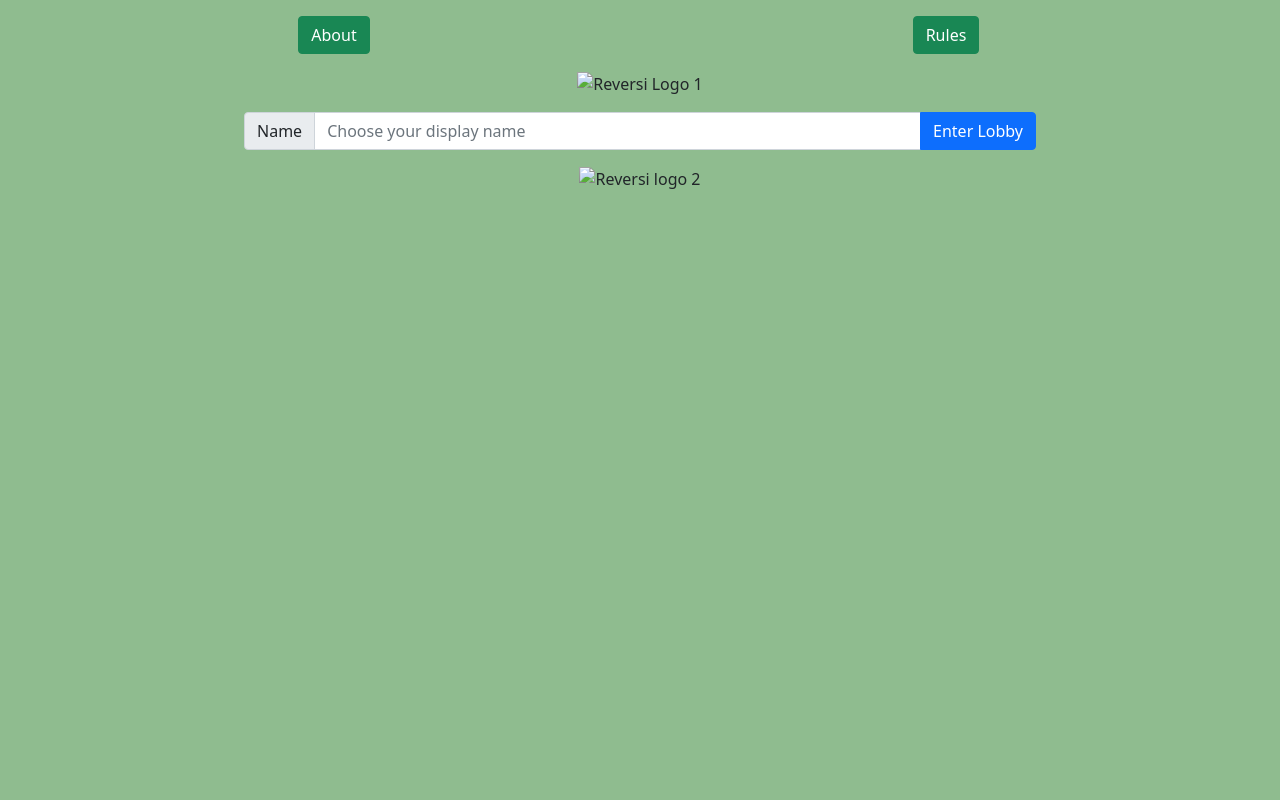
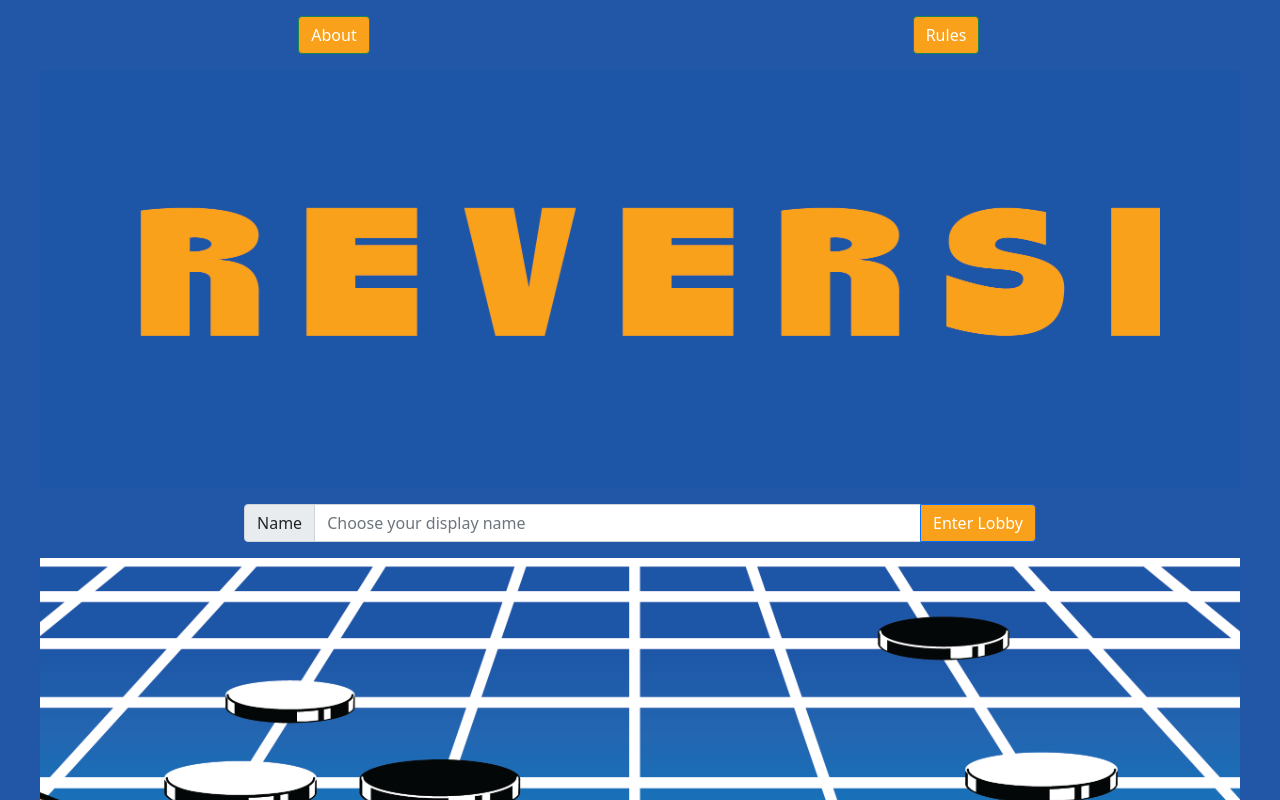
Before and after one commit to thaowowwow/tnreversii, a website: page public/index.html in a window 1280 px wide. Shown: the top 800 px of the page. Drawn offline with nearby package versions, Linux system fonts and the light colour scheme.

Commit message:
index page graphics

```diff
--- a/public/index.html
+++ b/public/index.html
@@ -10,9 +10,14 @@
 
     <style>
       body {
-        background-color: darkseagreen;
+        background-color: rgb(34, 86, 167);
+
 
       }
+
+      .btn {
+          background-color: rgb(249, 161, 27);
+        }
 
     </style>
 
@@ -25,7 +30,7 @@
 
       <div class="row m-3">
        <div class="col text-center">
-          <a class="btn btn-success text-nowrap" href="about.html">About</a>
+          <a class="btn btn-success text-nowrap" href="about.html" >About</a>
         </div>
           <div class="col text-center">
             <a class="btn btn-success text-nowrap" href="https://en.wikipedia.org/wiki/Reversi">Rules</a>
@@ -34,7 +39,7 @@
 
       <div class="row m-3">
         <div class="col  text-center">
-          <img class="img-fluid" src="assests/images/topsplash.png" alt="Reversi Logo 1"/>
+          <img class="img-fluid" src="assets/images/topreversigraphic.png" alt="Reversi Logo 1"/>
 
         </div>
 
@@ -54,7 +59,7 @@
 
       <div class="row m-3">
         <div class="col  text-center">
-          <img class="img-fluid" src="assests/images/bottomsplash.png" alt="Reversi logo 2"/>
+          <img class="img-fluid" src="assets/images/bottomreversigraphic.png" alt="Reversi logo 2"/>
 
         </div>
       </div>
```
Also changed, not shown: public/assets/images/bottomreversigraphic.png (added), public/assets/images/topreversigraphic.png (added).
